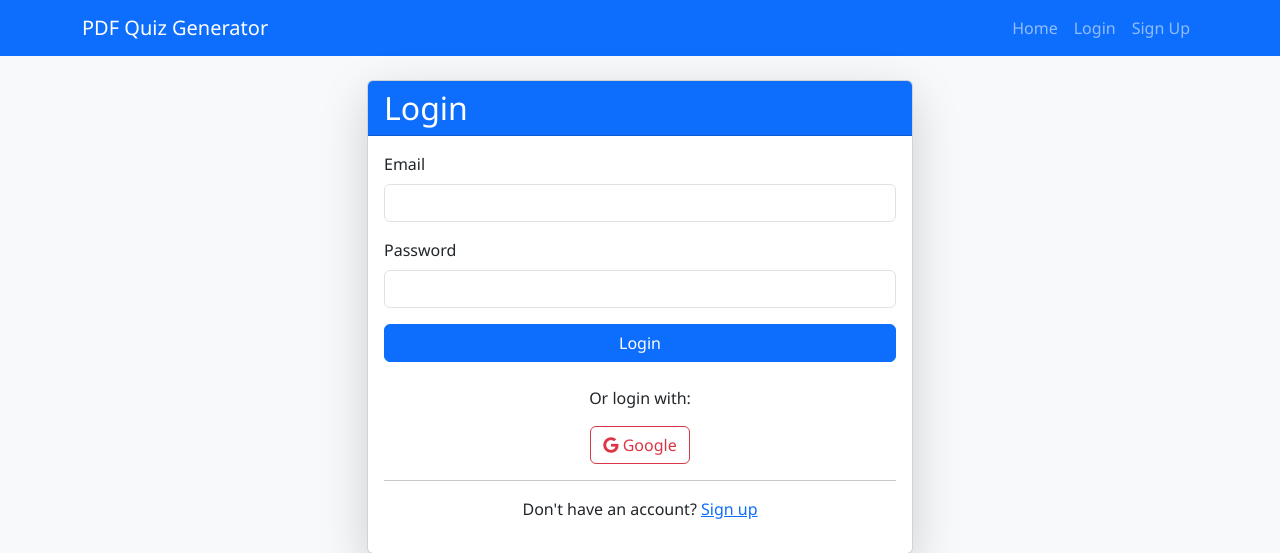
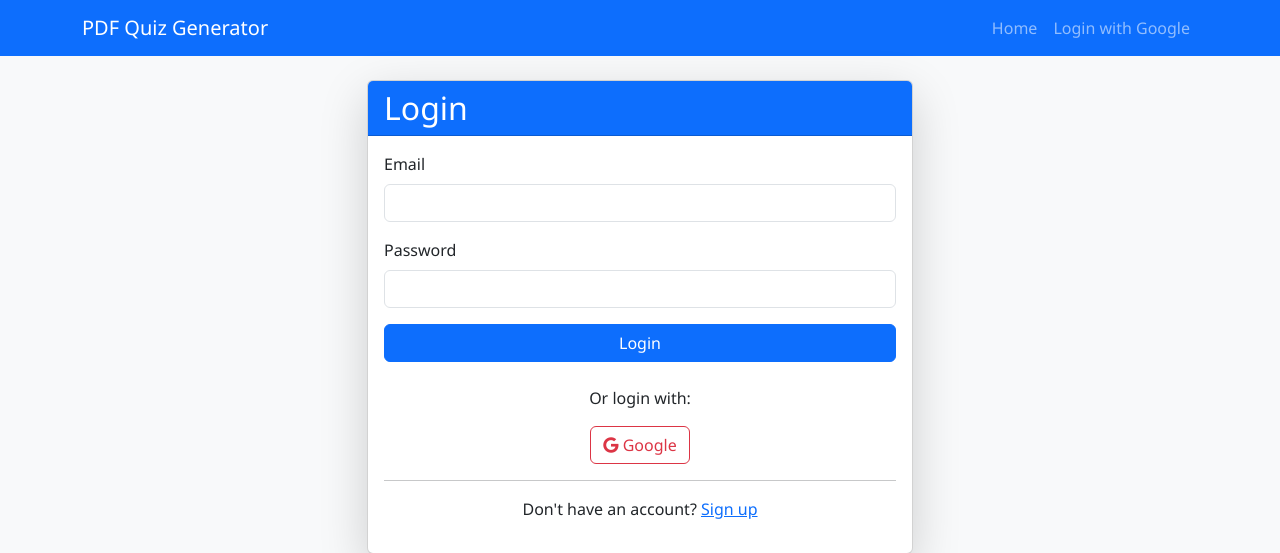
Before and after one commit to Mukilan2003/pdf-quiz-generator, a Flask app: page /auth/login in a window 1280 px wide. Shown: the top 553 px of the page. Run offline with Flask 3, Linux system fonts and the light colour scheme.

Commit message:
Fix template error: Replace signup link with Google login

```diff
--- a/app/templates/base.html
+++ b/app/templates/base.html
@@ -35,10 +35,7 @@
                         </li>
                     {% else %}
                         <li class="nav-item">
-                            <a class="nav-link" href="{{ url_for('auth.login') }}">Login</a>
-                        </li>
-                        <li class="nav-item">
-                            <a class="nav-link" href="{{ url_for('auth.signup') }}">Sign Up</a>
+                            <a class="nav-link" href="{{ url_for('auth.google_login') }}">Login with Google</a>
                         </li>
                     {% endif %}
                 </ul>
```
